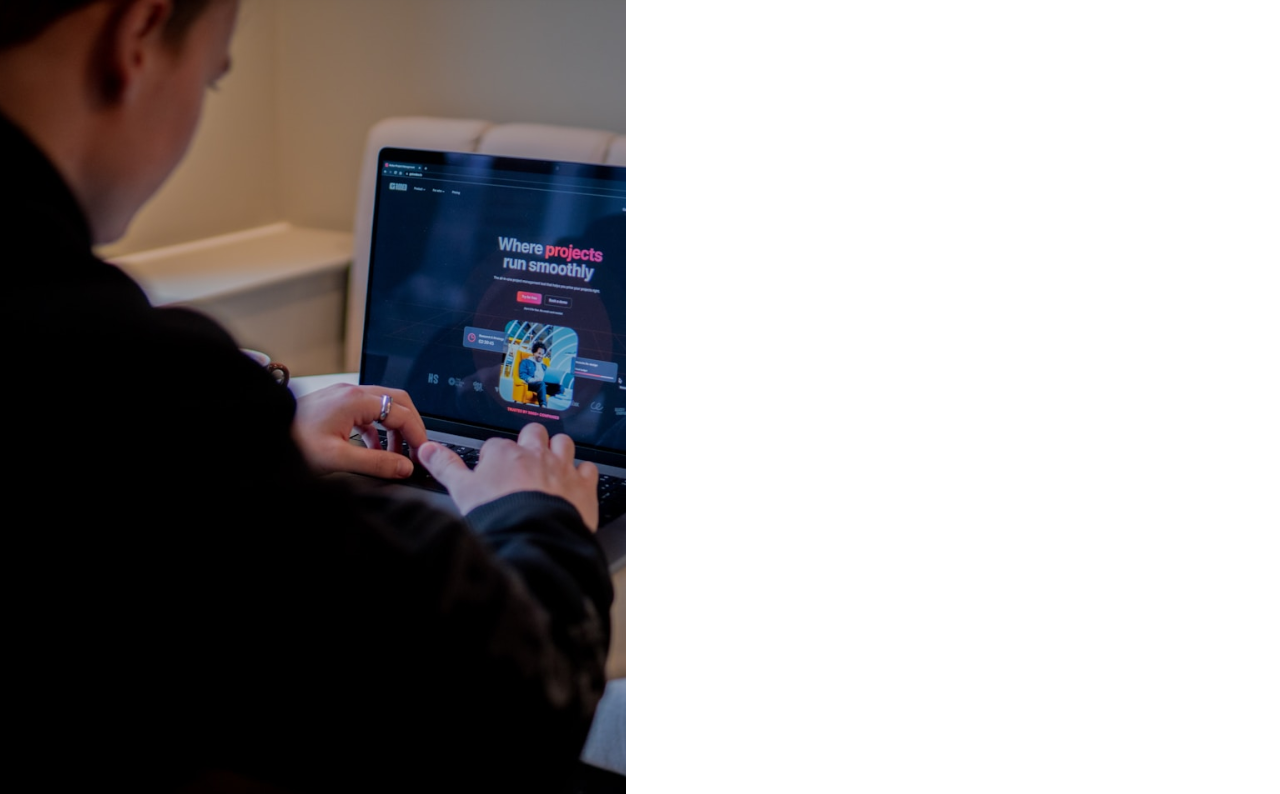
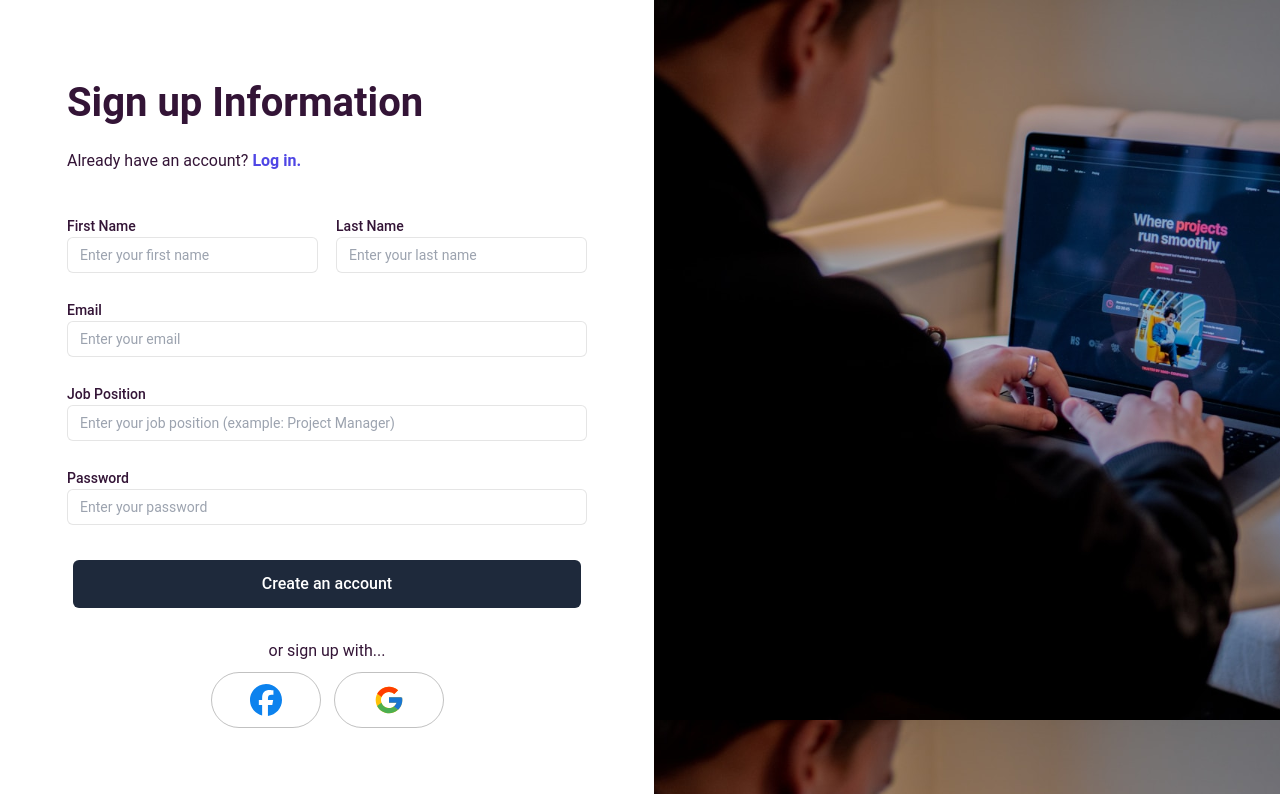
Before and after one commit to amiranda1911/project-manager-v2, a React (Vite) app: page /register in a window 1280 px wide. Shown: the top 794 px of the page. Built offline with nearby package versions, Linux system fonts and the light colour scheme.

Commit message:
style: Styled the SignUp page and applyed some changes to the LoginPage.

```diff
--- a/src/pages/LoginPage/LoginPage.tsx
+++ b/src/pages/LoginPage/LoginPage.tsx
@@ -8,7 +8,7 @@ const LoginPage = () => {
         <div className="lg:flex" >
 
             {/* Background image */}
-            <div className="relative bg-cover bg-center h-screen lg:w-[39.125rem]" style={{ backgroundImage: `url('LoginImg.svg')` }}>
+            <div className="relative bg-cover bg-center h-screen lg:w-[39.125rem] lg:h-auto lg:order-2" style={{ backgroundImage: `url('LoginImg.svg')` }}>
             </div>
 
             {/* Translucent background */}
@@ -22,7 +22,7 @@ const LoginPage = () => {
 
             {/*All the info in white space */}
             <div className="flex items-center justify-center w-[22.063rem] h-[39rem] absolute inset-0 m-auto
-            md:w-[41rem] md:h-[39rem] lg:w-auto lg:static ">
+            md:w-[41rem] md:h-[39rem] lg:w-auto lg:static lg:order-1">
 
                 <div>
                     <section className="leading-[1.5] pb-[1.5rem]">
--- a/src/pages/SignUpPage/SignUpPage.tsx
+++ b/src/pages/SignUpPage/SignUpPage.tsx
@@ -14,9 +14,10 @@ const SignUpPage = () => {
   return (
     <>
     <main >
+        <div className="lg:flex">
 
             {/* Background image */}
-        <div className="relative bg-cover bg-center h-screen lg:w-[39.125rem]" style={{ backgroundImage: `url('SignUpImg.svg')` }}>
+            <div className="relative bg-cover bg-center h-screen lg:hidden" style={{ backgroundImage: `url('SignUpImg.svg')` }}>
             </div>
 
             {/* Translucent background */}
@@ -25,7 +26,7 @@ const SignUpPage = () => {
 
             {/*White Square */}
             <div className="flex items-center justify-center w-[22.063rem] h-[44.125rem] bg-white absolute inset-0 m-auto rounded-[1.875rem]
-        md:w-[41rem] md:h-[44.125rem] lg:hidden">
+            md:w-[41rem] md:h-[45.813rem] lg:hidden">
             </div>
 
             {/*All the info in white space */}
@@ -34,21 +35,20 @@ const SignUpPage = () => {
 
                 <div>
                     <section className="leading-[1.5] pb-[0.75rem]">
-                    <h1 className="font-roboto font-bold text-center text-19 text-[#331436] pb-[1.5rem] md:text-left md:text-25">Sign up Information</h1>
+                        <h1 className="font-roboto font-bold text-center text-19 text-[#331436] pb-[1rem] md:text-left md:text-25">Sign up Information</h1>
                         <p className="font-roboto font-normal text-center text-15 text-[#331436] md:text-left md:text-16">Already have an account?
-                        <span><a href="/login" className="text-[#4f46e5] underline font-roboto font-bold text-15 cursor-pointer md:text-16"> Log in.</a></span>
+                            <span><a href="/login" className="text-[#4f46e5] font-roboto font-bold text-15 cursor-pointer md:text-16"> Log in.</a></span>
                         </p>
                     </section>
 
                     <section className="flex flex-col">
-                    <form className="flex flex-col gap-[1.5rem]">  {/*onSubmit={handleSubmit} */}
+                        <form className="flex flex-col gap-[1.5rem] md:mt-[1.938rem]">  {/*onSubmit={handleSubmit} */}
 
+                            <section className="md:flex md:flex-row md:gap-[1.125rem] md:max-w-[32.5rem]">
                                 <div className="flex flex-col w-[20.563rem] h-[3.75rem]">
                                     <label htmlFor="firstName" className="font-roboto font-medium text-left text-14 text-[#331436]">First Name</label>
-                            <input
-                            type="text" id="firstName" placeholder="Enter your first name"
-                            className="font-roboto font-normal text-14 text-[#00000080] p-[0.75rem]
-                            w-[20.563rem] h-[2.25rem] border border-[#0000001A] rounded-md focus:outline-none focus:ring-1 focus:ring-[#00000080] md:w-[32.5rem]"
+                                    <input type="text" id="firstName" placeholder="Enter your first name" className="font-roboto font-normal text-14 text-[#00000080] p-[0.75rem]
+                                    w-auto h-[2.25rem] border border-[#0000001A] rounded-md focus:outline-none focus:ring-1 focus:ring-[#00000080]"
                                         //value={name}
                                         //onChange={(e) => setName(e.target.value)}
                                     />
@@ -57,32 +57,33 @@ const SignUpPage = () => {
                                 <div className="flex flex-col w-[20.563rem] h-[3.75rem]">
                                     <label htmlFor="lastName" className="font-roboto font-medium text-left text-14 text-[#331436]">Last Name</label>
                                     <input type="text" id="lastName" placeholder="Enter your last name" className="font-roboto font-normal text-14 text-[#00000080] p-[0.75rem]
-                            w-[20.563rem] h-[2.25rem] border border-[#0000001A] rounded-md focus:outline-none focus:ring-1 focus:ring-[#00000080] md:w-[32.5rem]"/>
+                                    w-auto h-[2.25rem] border border-[#0000001A] rounded-md focus:outline-none focus:ring-1 focus:ring-[#00000080]"/>
+                                </div>
+                            </section>
+
+                            <div className="flex flex-col w-[20.563rem] h-[3.75rem]">
+                                <label htmlFor="email" className="font-roboto font-medium text-left text-14 text-[#331436]">Email</label>
+                                <input type="email" id="email" placeholder="Enter your email" className="font-roboto font-normal text-14 text-[#00000080] p-[0.75rem]
+                                w-auto h-[2.25rem] border border-[#0000001A] rounded-md focus:outline-none focus:ring-1 focus:ring-[#00000080] md:w-[32.5rem]"/>
                             </div>
 
                             <div className="flex flex-col w-[20.563rem] h-[3.75rem]">
-                            <label htmlFor="email" className="font-roboto font-medium text-left text-14 text-[#331436]">Last Name</label>
-                            <input type="email" id="email" placeholder="Enter your email" className="font-roboto font-normal text-14 text-[#00000080] p-[0.75rem]
-                            w-[20.563rem] h-[2.25rem] border border-[#0000001A] rounded-md focus:outline-none focus:ring-1 focus:ring-[#00000080] md:w-[32.5rem]"/>
+                                <label htmlFor="jobPosition" className="font-roboto font-medium text-left text-14 text-[#331436]">Job Position</label>
+                                <input type="text" id="jobPosition" placeholder="Enter your job position (example: Project Manager)" className="font-roboto font-normal text-14 text-[#00000080] p-[0.75rem]
+                                w-auto h-[2.25rem] truncate border border-[#0000001A] rounded-md focus:outline-none focus:ring-1 focus:ring-[#00000080] md:w-[32.5rem]"/>
                             </div>
 
                             <div className="flex flex-col w-[20.563rem] h-[3.75rem]">
-                            <label htmlFor="jobPosition" className="font-roboto font-medium text-left text-14 text-[#331436]">Last Name</label>
-                            <input type="text" id="jobPosition" placeholder="Enter your job position (example: Project Manager)" className="font-roboto font-normal text-14 text-[#00000080] p-[0.75rem]
-                            w-[20.563rem] h-[2.25rem] border border-[#0000001A] rounded-md focus:outline-none focus:ring-1 focus:ring-[#00000080] md:w-[32.5rem]"/>
-                        </div>
-
-                        <div className="flex flex-col w-[20.563rem] h-[3.75rem]">
-                            <label htmlFor="Password" className="font-roboto font-medium text-left text-14 text-[#331436]">Last Name</label>
+                                <label htmlFor="Password" className="font-roboto font-medium text-left text-14 text-[#331436]">Password</label>
                                 <input type="paswword" id="Password" placeholder="Enter your password" className="font-roboto font-normal text-14 text-[#00000080] p-[0.75rem]
-                            w-[20.563rem] h-[2.25rem] border border-[#0000001A] rounded-md focus:outline-none focus:ring-1 focus:ring-[#00000080] md:w-[32.5rem]"/>
+                                w-auto h-[2.25rem] border border-[#0000001A] rounded-md focus:outline-none focus:ring-1 focus:ring-[#00000080] md:w-[32.5rem]"/>
                             </div>
 
                         </form>
 
-                    <button type="submit" className="mx-auto w-[20.563rem] h-[2.25rem] bg-[#1e293b] rounded-md text-white font-roboto font-medium text-15 mt-[2.938rem] mb-[2.5rem]
+                        <button type="submit" className="mx-auto w-[20.563rem] h-[2.25rem] bg-[#1e293b] rounded-md text-white font-roboto font-medium text-15 mt-[1.413rem] mb-[1.313rem]
                         cursor-pointer hover:shadow-lg hover:brightness-150 transition duration-200
-                    md:w-[31.75rem] md:h-[3rem] md:text-16">
+                        md:w-[31.75rem] md:h-[3rem] md:text-16 md:mt-[2rem] md:mb-[1.938rem]">
                             Create an account
                         </button>
 
@@ -96,6 +97,12 @@ const SignUpPage = () => {
                     </section>
                 </div>
             </div>
+
+            {/* Side image */}
+            <div className="lg:w-[39.125rem] lg:h-screen" style={{ backgroundImage: `url('SignUpImg.svg')` }}>
+            </div>
+
+        </div>
     </main>
 
     </>
```
Lines whose indentation alone changed are shown as unchanged.
